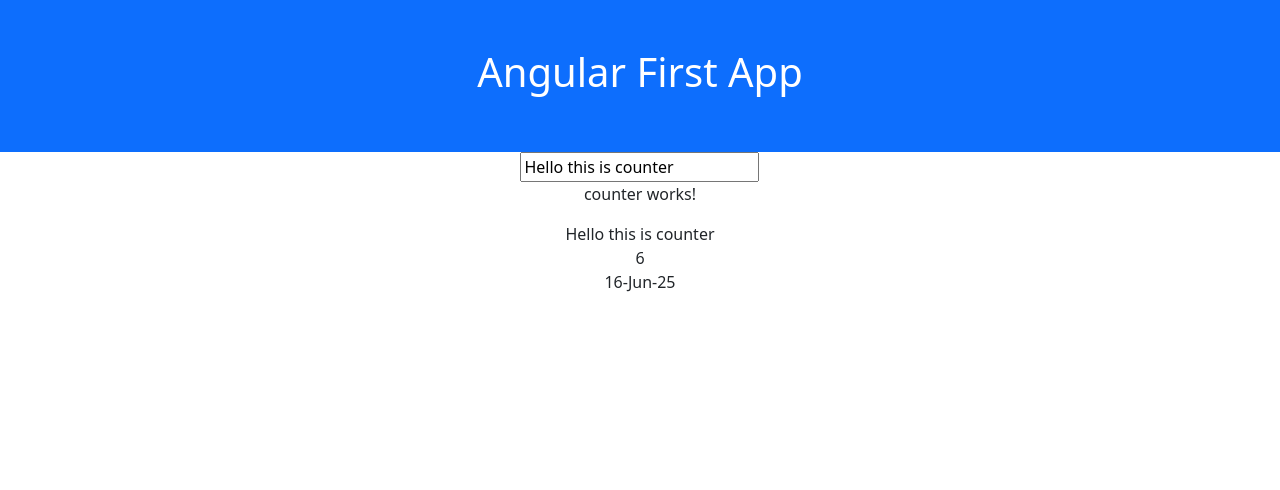
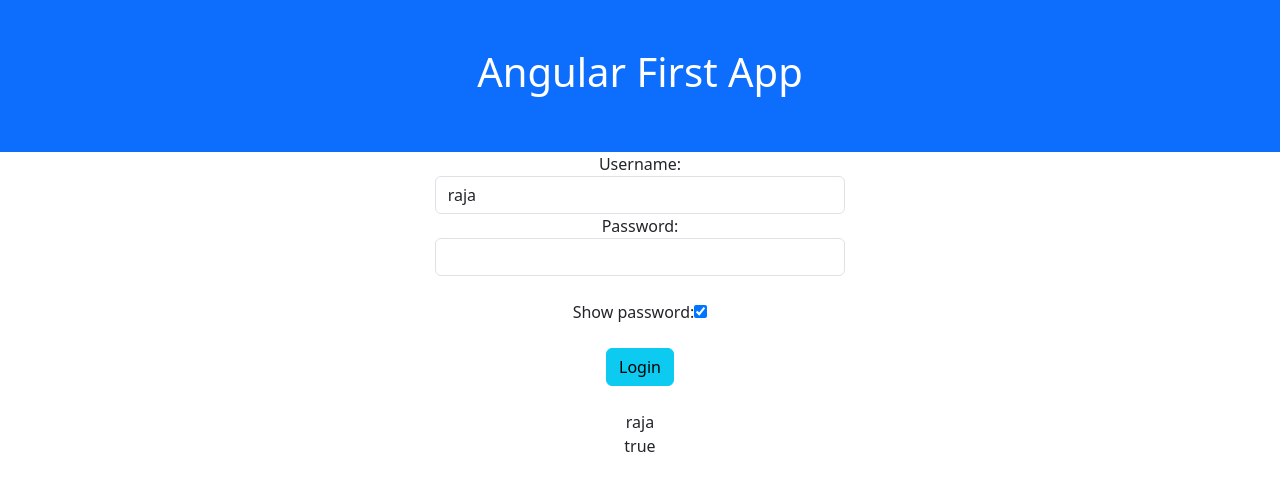
Before and after one commit to jagasia/harman1, an Angular app in the folder Angular/first-app/: page / in a window 1280 px wide. Shown: the top 490 px of the page. Built offline with nearby package versions, Linux system fonts and the light colour scheme.

Commit message:
16Jun 12:14

```diff
--- a/Angular/first-app/src/app/app.html
+++ b/Angular/first-app/src/app/app.html
@@ -4,7 +4,8 @@
 <div class="row text-center">
   <div class="col-md-4"></div>
   <div class="col-md-4">
-    <app-counter></app-counter>
+    <!-- <app-counter></app-counter> -->
+     <app-login></app-login>
   </div>
   <div class="col-md-4"></div>
 </div>
--- a/Angular/first-app/src/app/app.ts
+++ b/Angular/first-app/src/app/app.ts
@@ -1,9 +1,10 @@
 import { Component } from "@angular/core";
 import { Counter } from "./counter/counter";
+import { Login } from "./login/login";
 
 @Component({
   selector: 'app-root',
-  imports: [Counter],
+  imports: [Counter, Login],
   templateUrl: './app.html',
   // template:`Hi this is template`,
   styleUrl: './app.css'
--- /dev/null
+++ b/Angular/first-app/src/app/login/login.html
@@ -0,0 +1,12 @@
+<form>
+    Username: <input type="text" name="username" class="form-control" [(ngModel)]="username">
+    Password: <input [type]="type" name="" id="" class="form-control">
+    <br/>
+    <label for="chkShowPassword">Show password:</label> <input id="chkShowPassword" type="checkbox" name="showPassword" [(ngModel)]="showPassword"><br/><br/>
+    <input type="button" value="Login" class="btn btn-info">
+    <br/>
+
+</form>
+<br/>
+{{username}}<br/>
+{{showPassword}}
--- /dev/null
+++ b/Angular/first-app/src/app/login/login.ts
@@ -0,0 +1,16 @@
+import { Component } from '@angular/core';
+import { FormsModule } from '@angular/forms';
+
+@Component({
+  selector: 'app-login',
+  imports: [FormsModule],
+  templateUrl: './login.html',
+  styleUrls: ['./login.css']
+})
+export class Login {
+showPassword:boolean=true;
+type:string='password';
+username:string="raja";
+str:string="jag";
+
+}
```
Also changed, not shown: Angular/first-app/src/app/login/login.css (added), 2 other files (tests, documents, lock files or other folders).
